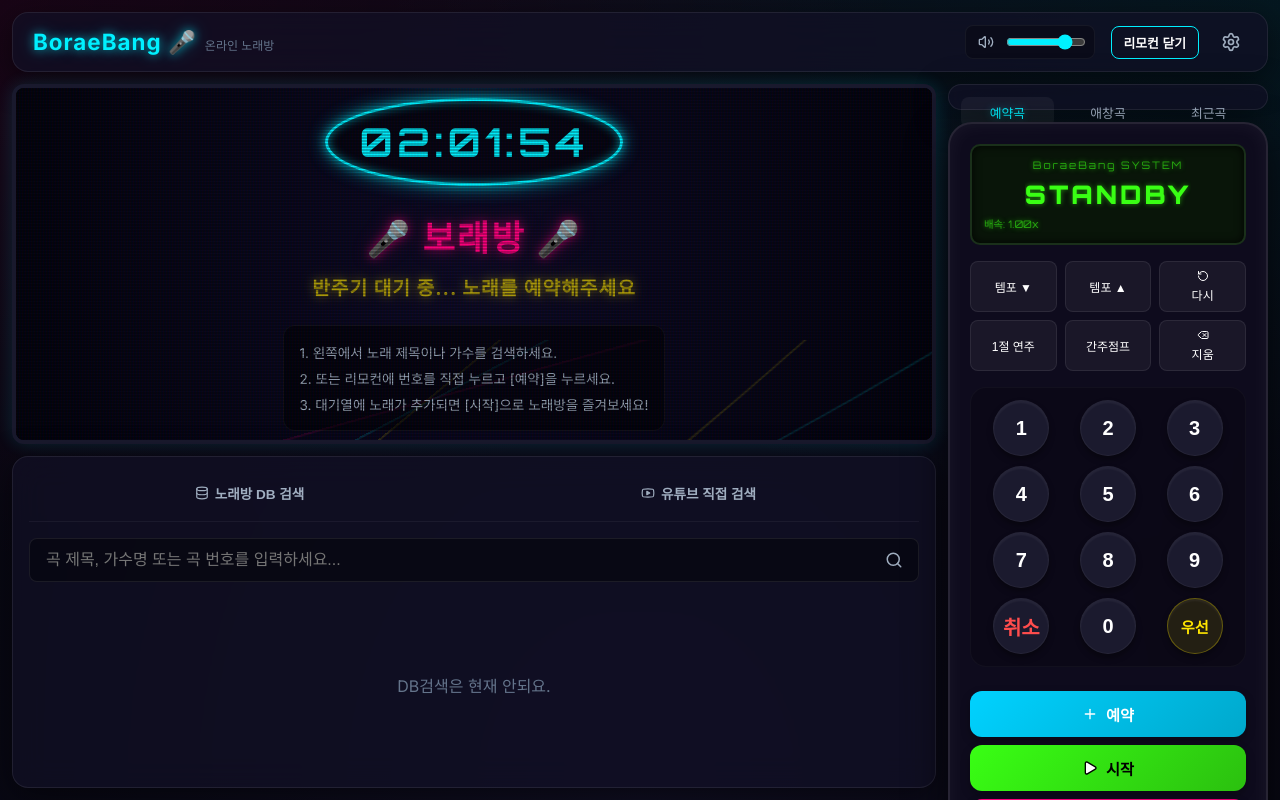
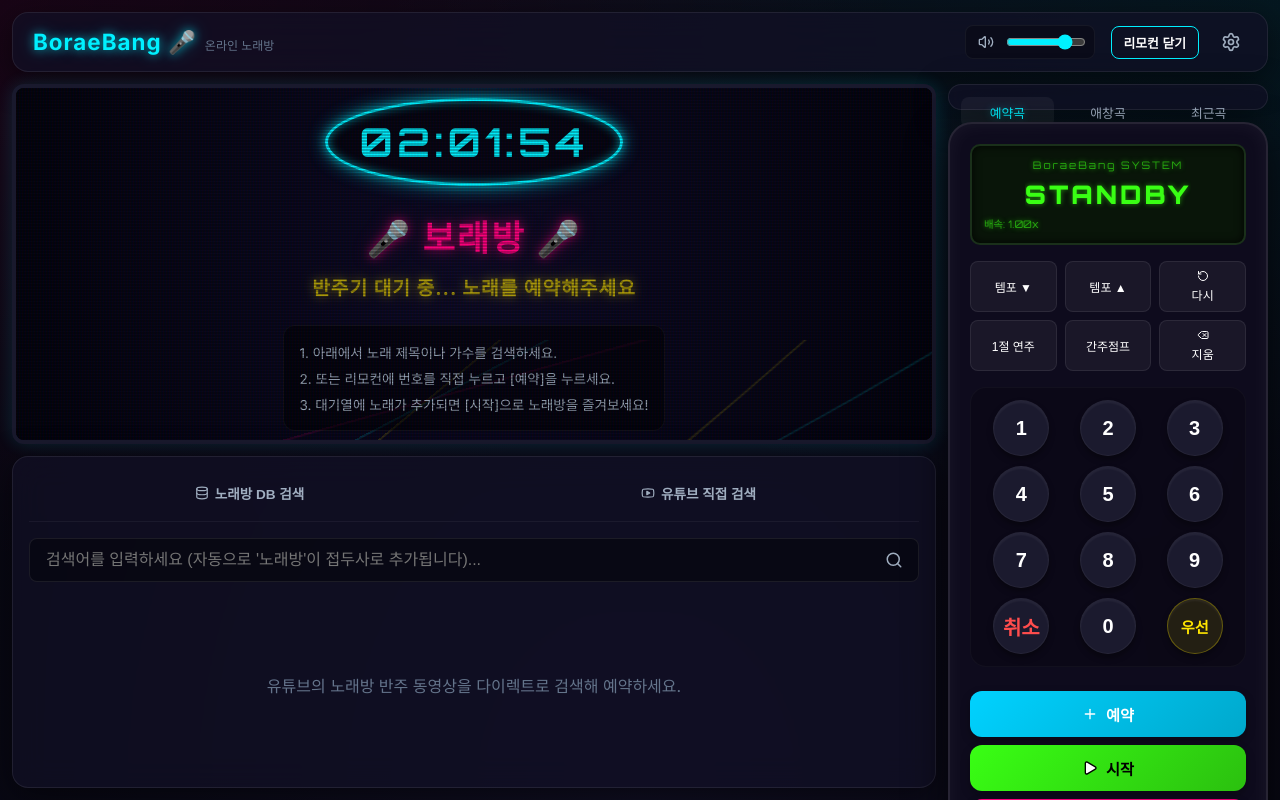
Before and after one commit to tramper2/BoraeBang, a React (Vite) app: page / in a window 1280 px wide. Built offline with nearby package versions, Linux system fonts and the light colour scheme.

Commit message:
feat: set YouTube direct search as default search mode

```diff
--- a/src/components/KaraokePlayer.jsx
+++ b/src/components/KaraokePlayer.jsx
@@ -294,7 +294,7 @@
               반주기 대기 중... 노래를 예약해주세요
             </p>
             <div style={helpStyle}>
-              <span>1. 왼쪽에서 노래 제목이나 가수를 검색하세요.</span>
+              <span>1. 아래에서 노래 제목이나 가수를 검색하세요.</span>
               <span>2. 또는 리모컨에 번호를 직접 누르고 [예약]을 누르세요.</span>
               <span>3. 대기열에 노래가 추가되면 [시작]으로 노래방을 즐겨보세요!</span>
             </div>
--- a/src/components/SearchPanel.jsx
+++ b/src/components/SearchPanel.jsx
@@ -31,7 +31,7 @@
   onToggleFavorite
 }) {
   const [query, setQuery] = useState('');
-  const [searchMode, setSearchMode] = useState('db'); // 'db' or 'youtube'
+  const [searchMode, setSearchMode] = useState('youtube'); // 'db' or 'youtube'
   const [results, setResults] = useState([]);
   const [loading, setLoading] = useState(false);
   const [searched, setSearched] = useState(false);
```
